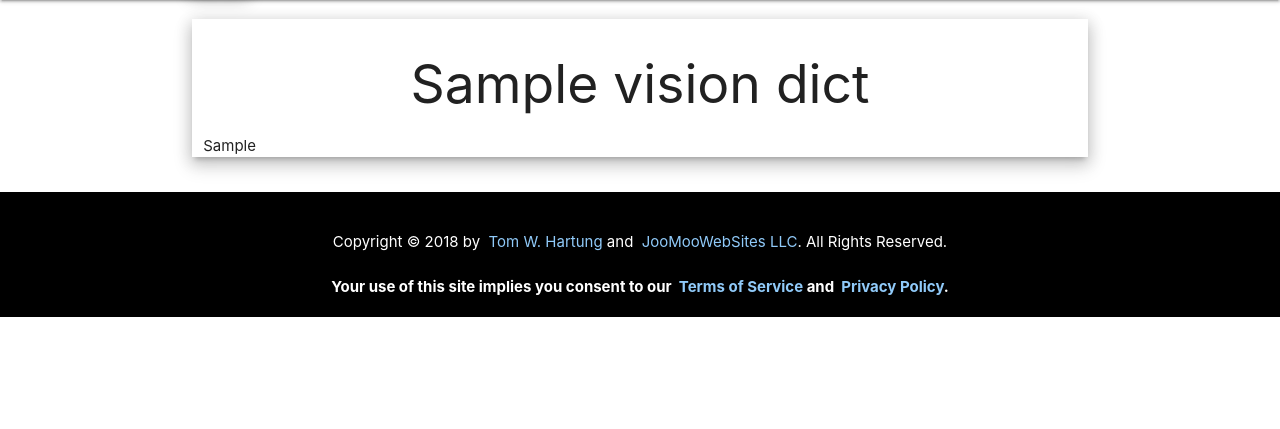
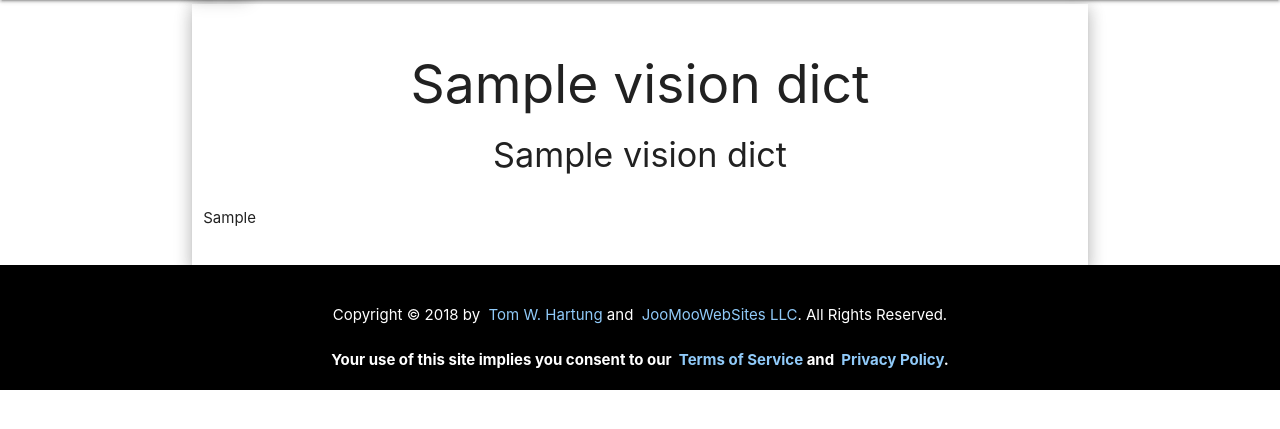
Before and after one commit to tomwhartung/artsyvisions.com, a Django app: template Site/content/templates/content/visions/story.html in a window 1280 px wide. Shown: the part 69-498 px from the top of the page. Run offline with Django 3.2, Linux system fonts and the light colour scheme; the template is opened without the code that fills it: most values are stand-ins (such as "Sample title", 1, 10 or a date in 2020); some libraries are stand-ins or nearby versions.

Commit message:
Started working on story.html for individuals.  Added the new subtitle parameter, centered the images, and put the story_html in a new row.

```diff
--- a/Site/content/templates/content/visions/story.html
+++ b/Site/content/templates/content/visions/story.html
@@ -3,35 +3,42 @@
 
 {% block content %}
 <div class="container">
- <div class="section">
-  <div class="row z-depth-3">
+ <div class="section z-depth-3">
+  <div class="row">
    <div class="col s12">
 
    {% if visions_story_data.vision_dict.title %}
     <h2 class="center">{{ visions_story_data.vision_dict.title }}</h2>
     {% if visions_story_data.vision_dict.image_file_name %}
-     <div>
-      <img src="{% static visions_story_data.vision_dict.image_file_path %}">
+     <div class="center">
+      <img class="responsive-img"
+           src="{% static visions_story_data.vision_dict.image_file_path %}">
      </div>
     {% endif %}
     {% if visions_story_data.vision_dict.image_file_list %}
-     <div>
-      {% for image_data_dict in vision_dict.image_data %}
+     <div class="center">
+      {% for image_data_dict in visions_story_data.vision_dict.image_data %}
        <div class="">
         <h5 class="center">{{ image_data_dict.name }}</h5>
-        <img src="{% static image_data_dict.image_file_path %}">
+        <img width="200px" height="200px"
+             class="responsive-img" src="{% static image_data_dict.image_file_path %}">
        </div>
       {% endfor %}
      </div>
     {% endif %}
+    {% if visions_story_data.vision_dict.subtitle %}
+     <h4 class='center'>{{ visions_story_data.vision_dict.subtitle }}</h4>
+    {% endif %}
    {% else %}
     <h2 class="center">Error!</h2>
    {% endif %}
-
-   {% if visions_story_data.story_html %}
-    <div>{{ visions_story_data.story_html|safe }}</div>
-   {% endif %}
-
+   </div><!-- .col -->
+  </div><!-- .row -->
+  <div class="row">
+   <div class="col s12">
+    {% if visions_story_data.story_html %}
+     <div>{{ visions_story_data.story_html|safe }}</div>
+    {% endif %}
    </div><!-- .col -->
   </div><!-- .row -->
  </div><!-- .section -->
```
